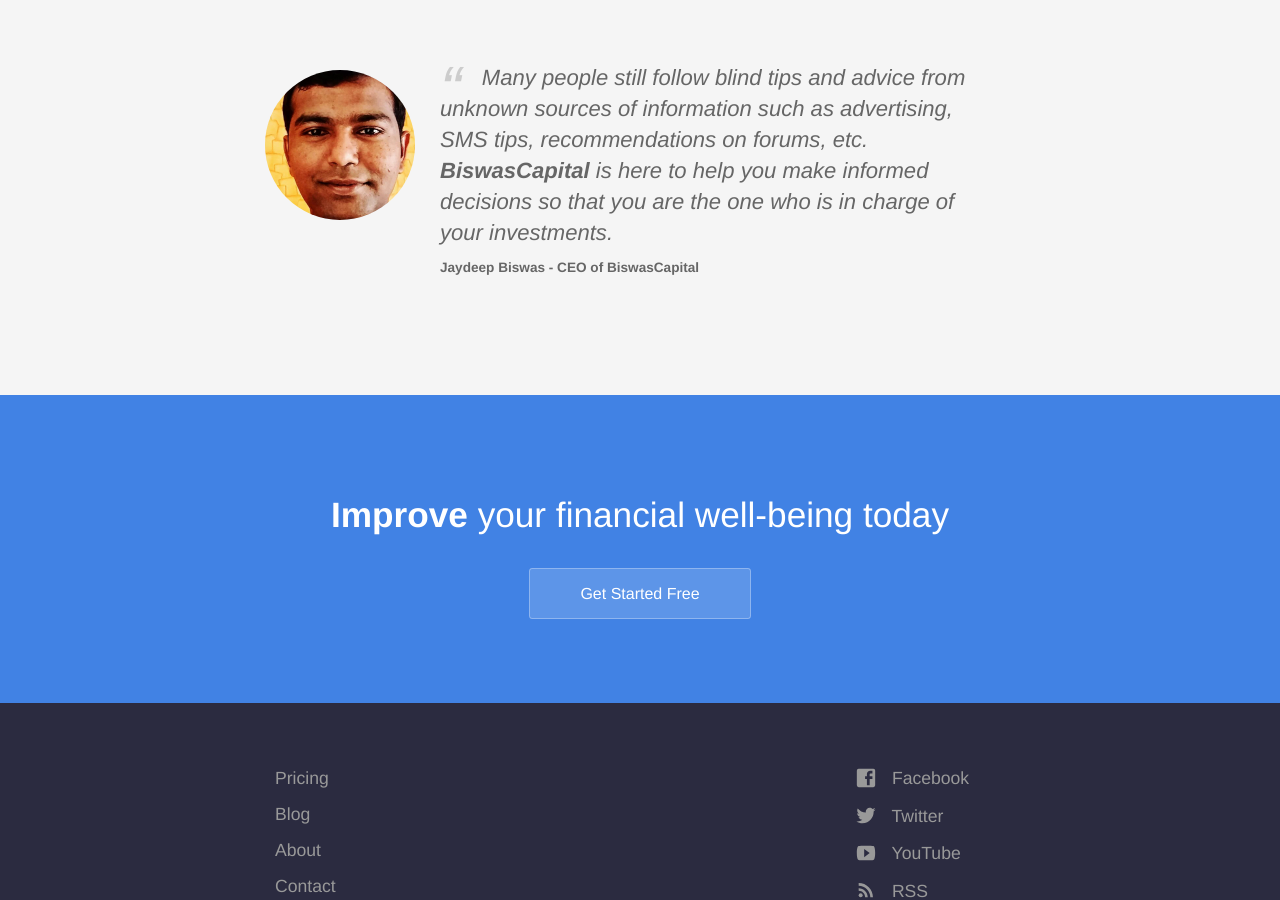
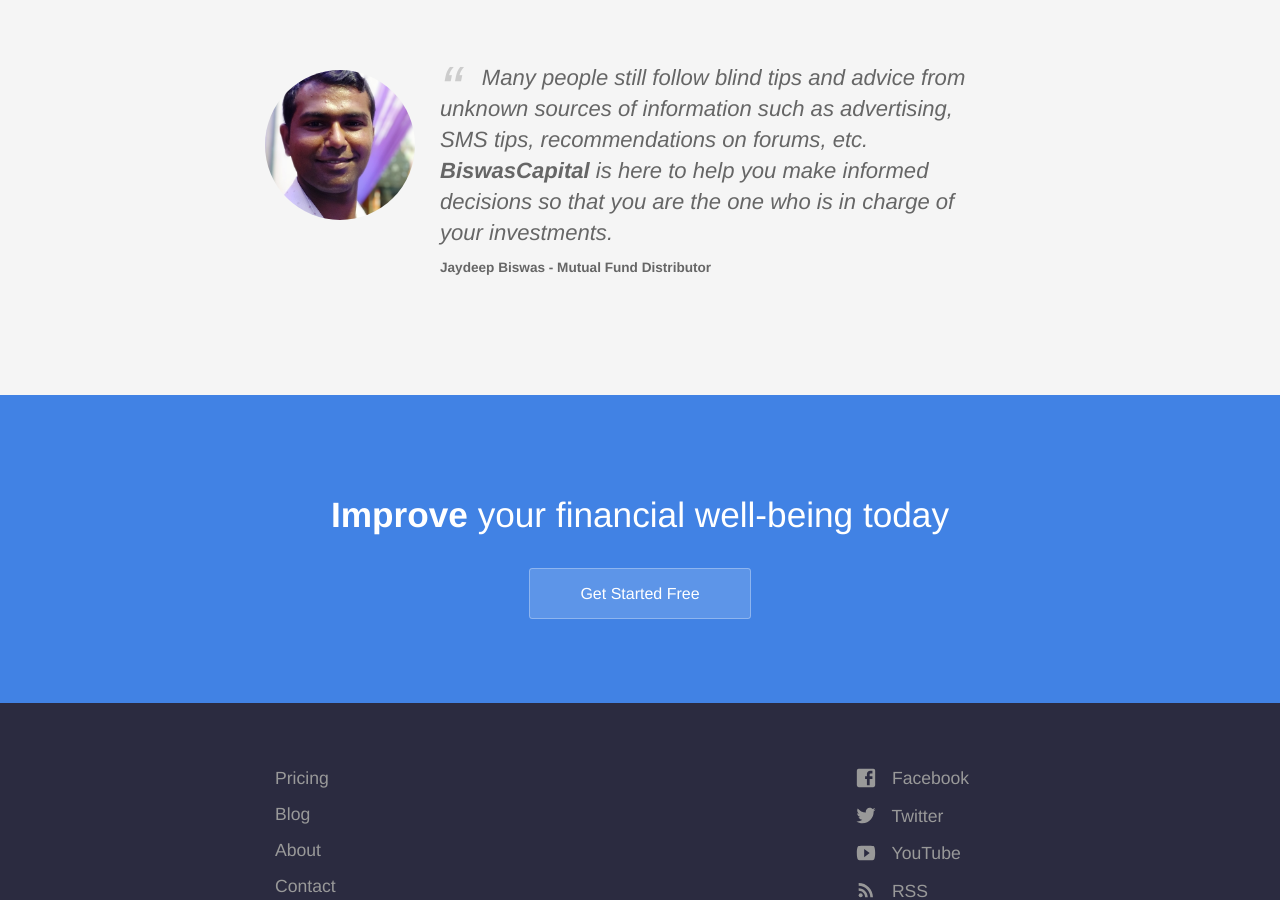
Before and after one commit to biswascapital/biswascapital.github.io, a Jekyll site: the page built from index.html, in a window 1280 px wide and 900 px high, scrolled down 1970 px. Built offline with Jekyll 4.4.1, drawn with Linux system fonts in a browser that asks for light colours.

Commit message:
Add profile image

```diff
--- a/index.html
+++ b/index.html
@@ -64,11 +64,11 @@
 	<section class="testimonial">
 		<div class="container flex">
 			<div class="testimonial-block">
-				<div class="square-image"><img src="{{ site.baseurl }}/images/id_jaydeep.png" alt="Jaydeep Biswas" class="editable"></div>
+				<div class="square-image"><img src="{{ site.baseurl }}/images/id_jaydeep2.jpg" alt="Jaydeep Biswas" class="editable"></div>
 				<blockquote>
 					<p class="editable">Many people still follow blind tips and advice from unknown sources of information such as advertising, SMS tips, recommendations on forums, etc.
 						<strong>BiswasCapital</strong> is here to help you make informed decisions so that you are the one who is in charge of your investments.</p>
-					<p class="editable author">Jaydeep Biswas - CEO of BiswasCapital</p>
+					<p class="editable author">Jaydeep Biswas - Mutual Fund Distributor</p>
 				</blockquote>
 			</div>
 		</div>
```
Also changed, not shown: _staff_members/jaydeep.md (+1 -1 lines), images/id_jaydeep2.jpg (added).
